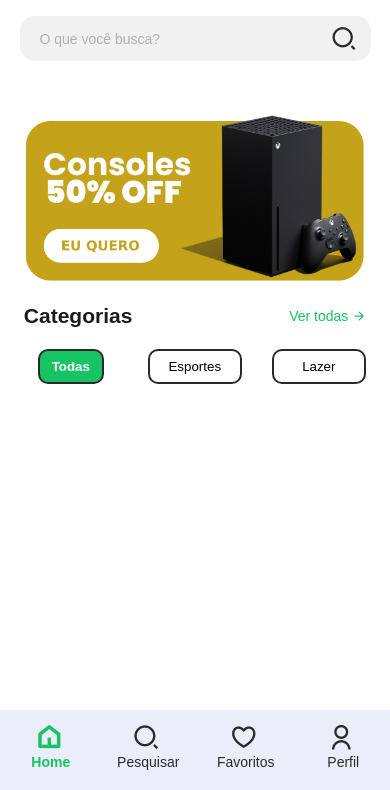
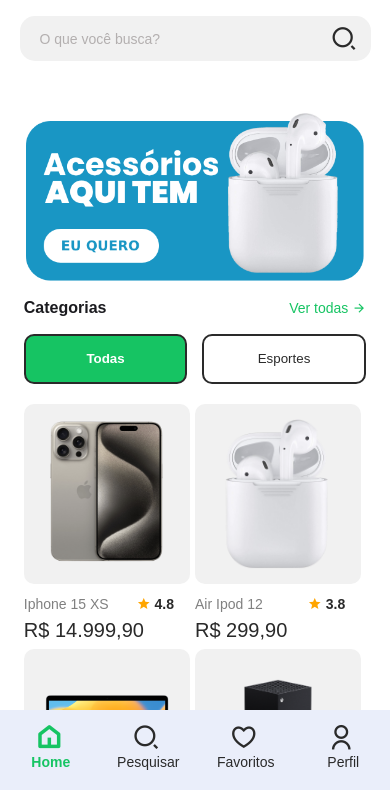
Before and after one commit to zulmiross/greentech, a website: page www/home.html in a window 390 px wide. Shown: the part 54-844 px from the top of the page. Drawn offline with Linux system fonts and the light colour scheme; some packages are replaced by stand-ins of ours.

Commit message:
update 2

```diff
--- a/www/css/style.css
+++ b/www/css/style.css
@@ -122,9 +122,16 @@
     padding: 13px;
 }
 
-a {
+a,
+button {
+    text-decoration: none;
+    list-style: none;
     color: var(--green);
     transition: ease-in-out .1s;
+}
+
+h2 {
+    font-size: clamp(1rem, 3vw, 1.5rem);
 }
 
 .page-content {
@@ -155,6 +162,9 @@
     object-fit: cover;
 }
 
+
+/* Swipper Slide show  */
+
 .block {
     margin-left: 2%;
     margin-right: 2%;
@@ -171,12 +181,82 @@
     text-overflow: ellipsis;
 }
 
-.swiper-wrapper .swiper-slide:nth-child(1) button {
-    width: 70%;
-}
-
 .swiper-wrapper .swiper-slide button.active {
     background: var(--green);
     color: var(--white);
     font-weight: 600;
 }
+
+.swiper-wrapper .swiper-slide button {
+    height: 50px;
+    color: var(--black);
+}
+
+.row {
+    margin-top: 20px;
+    flex-wrap: wrap;
+    flex-direction: row;
+}
+
+.item {
+    color: var(--black);
+}
+
+.item-card {
+    display: flex;
+    flex-wrap: nowrap;
+    flex-direction: column;
+    height: 240px;
+    flex: 45%;
+    margin-right: 5px;
+    margin-bottom: 5px;
+}
+
+.img-container {
+    display: flex;
+    align-items: center;
+    justify-content: center;
+    width: 100%;
+    height: 180px;
+    border-radius: 10px;
+    background: var(--ice);
+}
+
+.img-container img {
+    max-width: 150px;
+    object-fit: contain;
+}
+
+.name-rating {
+    display: flex;
+    justify-content: space-between;
+    padding-top: 10px;
+}
+
+.color-gray {
+    color: gray;
+}
+
+.bold {
+    font-weight: bold;
+}
+
+.mdi-star {
+    color: orange;
+}
+
+.price {
+    font-size: 20px;
+}
+
+@media(min-width:992px) {
+    .item-card {
+        flex: 30%;
+    }
+}
+
+@media(min-width:120px) {
+    .item-card {
+        flex: 20%;
+    }
+}
--- a/www/home.html
+++ b/www/home.html
@@ -115,7 +115,80 @@
                             </div>
                             <div class="swiper-pagination"></div>
                         </div>
-
+                        <div id="produtos" class="row display-flex align-items-center justify-content-start">
+                            <!-- ITEM CARD  -->
+                            <div class="item-card">
+                                <a href="#" class="item">
+                                    <div class="img-container">
+                                        <img class="img-fluid" src="img/iphone.png" alt="">
+                                    </div>
+                                    <div class="name-rating">
+                                        <span class="color-gray">Iphone 15 XS</span>
+                                        <span class="bold margin-right">
+                                            <i class="mdi mdi-star"></i>
+                                            4.8
+                                        </span>
+                                    </div>
+                                    <div class="price">
+                                        R$ 14.999,90
+                                    </div>
+                                </a>
+                            </div>
+                            <!-- ITEM CARD  -->
+                            <div class="item-card">
+                                <a href="#" class="item">
+                                    <div class="img-container">
+                                        <img class="img-fluid" src="img/airpod.png" alt="">
+                                    </div>
+                                    <div class="name-rating">
+                                        <span class="color-gray">Air Ipod 12</span>
+                                        <span class="bold margin-right">
+                                            <i class="mdi mdi-star"></i>
+                                            3.8
+                                        </span>
+                                    </div>
+                                    <div class="price">
+                                        R$ 299,90
+                                    </div>
+                                </a>
+                            </div>
+                            <div class="item-card">
+                                <a href="#" class="item">
+                                    <div class="img-container">
+                                        <img class="img-fluid" src="img/macbook.png" alt="">
+                                    </div>
+                                    <div class="name-rating">
+                                        <span class="color-gray">Macbook 150</span>
+                                        <span class="bold margin-right">
+                                            <i class="mdi mdi-star"></i>
+                                            7.5
+                                        </span>
+                                    </div>
+                                    <div class="price">
+                                        R$ 8.999,90
+                                    </div>
+                                </a>
+                            </div>
+                            <!-- ITEM CARD  -->
+                            <div class="item-card">
+                                <a href="#" class="item">
+                                    <div class="img-container">
+                                        <img class="img-fluid" src="img/xbox.png" alt="">
+                                    </div>
+                                    <div class="name-rating">
+                                        <span class="color-gray">XBOX Xtreme</span>
+                                        <span class="bold margin-right">
+                                            <i class="mdi mdi-star"></i>
+                                            5.8
+                                        </span>
+                                    </div>
+                                    <div class="price">
+                                        R$ 999,90
+                                    </div>
+                                </a>
+                            </div>
+                        </div>
+                        <br><br><br><br><br><br><br>
                     </div>
                 </div>
             </div>
--- a/www/js/routes.js
+++ b/www/js/routes.js
@@ -57,25 +57,26 @@
                         },
                     })
                     var swiper2 = new Swiper(".categorias", {
-                        slidesPerView: 3,
-                        spaceBetween: 30,
+                        slidesPerView: 2,
+                        spaceBetween: 15,
+                        // centeredSlides: true,
                         loop: false,
                         breakpoints: {
                             50: {
-                                slidesPerView: 3,
-                                spaceBetween: 30,
+                                slidesPerView: 2,
+                                spaceBetween: 15,
                             },
                             640: {
                                 slidesPerView: 6,
-                                spaceBetween: 30,
+                                spaceBetween: 15,
                             },
                             940: {
                                 slidesPerView: 8,
-                                spaceBetween: 30,
+                                spaceBetween: 15,
                             },
                             1200: {
                                 slidesPerView: 10,
-                                spaceBetween: 30,
+                                spaceBetween: 15,
                             }
                         },
                     })
```
